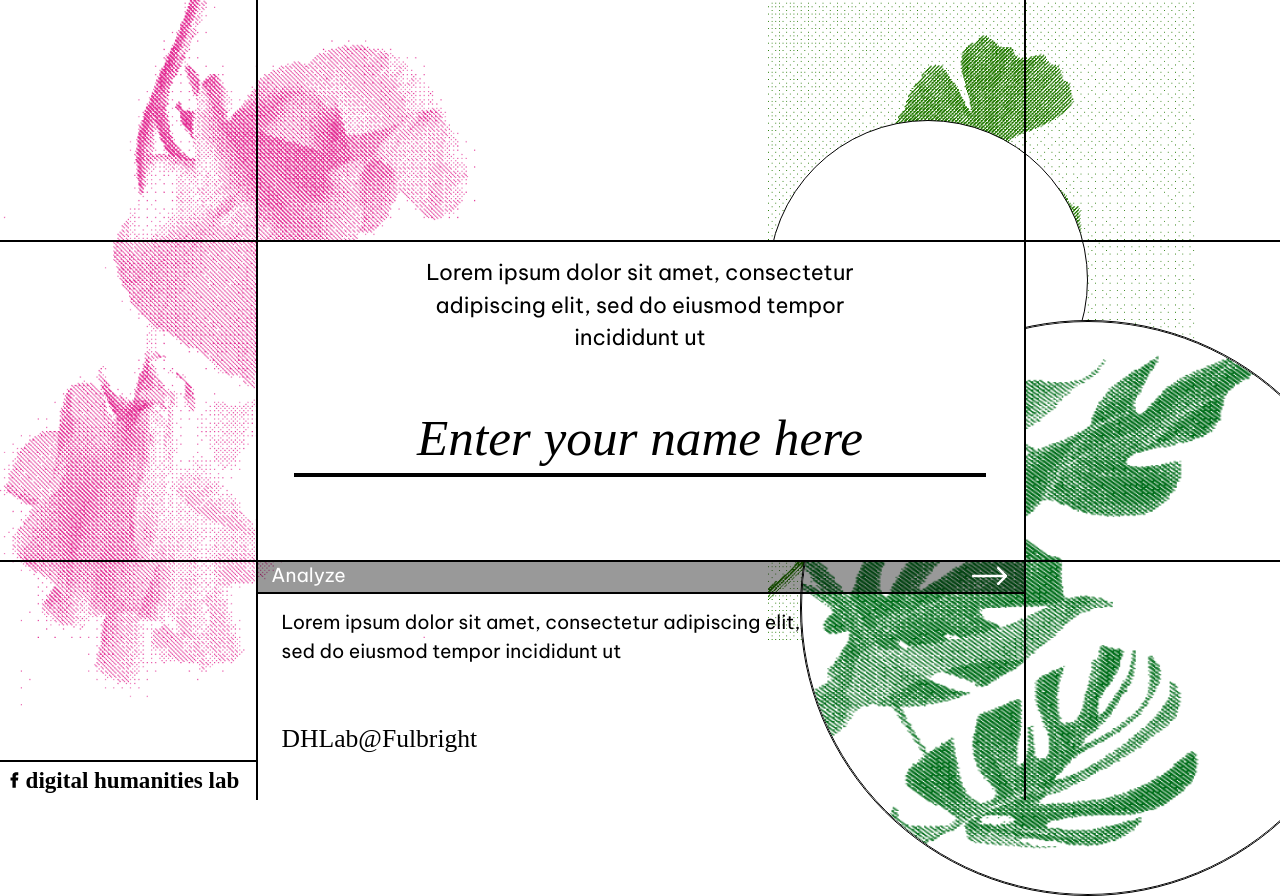
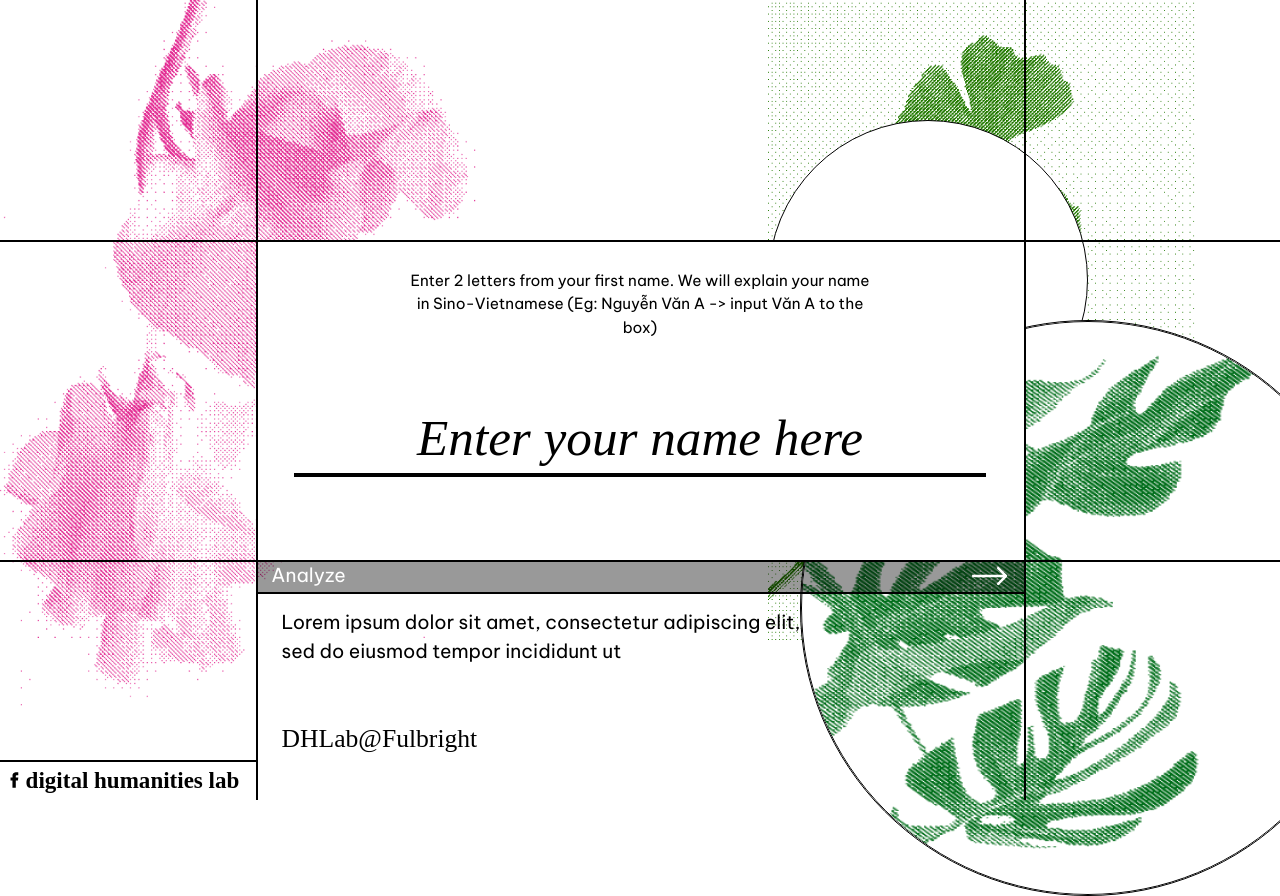
Before and after one commit to DHLabFUV/name-generated, a Next.js app in the folder name_explainer/: page / in a window 1280 px wide. Shown: the top 896 px of the page. Built offline with nearby package versions, Linux system fonts and the light colour scheme; a web font is replaced by a local one.

Commit message:
Deployment update

```diff
--- a/name_explainer/src/app/globals.css
+++ b/name_explainer/src/app/globals.css
@@ -146,7 +146,7 @@
   margin-left: 20%;
   margin-right: 20%;
   color: black;
-  font-size: 1.7vw;
+  font-size: 1.2vw;
   font-family: Be Vietnam Pro;
   font-weight: 400;
   z-index:111;
--- a/name_explainer/src/app/page.js
+++ b/name_explainer/src/app/page.js
@@ -62,7 +62,7 @@ export default function HomePage() {
     </div>
     {/* form */}
     <form id="textform">
-    <div id="textinput">{"Lorem ipsum dolor sit amet, consectetur adipiscing elit, sed do eiusmod tempor incididunt ut"}</div>
+    <div id="textinput">{"Enter 2 letters from your first name. We will explain your name in Sino-Vietnamese (Eg: Nguyễn Văn A -> input Văn A to the box)"}</div>
     {/* <!-- Text field --> */}
     <textarea id='fullnameInput' value={name} onChange={(e) => {
           setName(e.target.value)
@@ -109,9 +109,9 @@ export default function HomePage() {
 {/* Change the url in the open to the fb page */}
 
 <div id="fbContent" onClick={()=>{
-        window.open("https://www.facebook.com", '_blank')}}>{"DHLab@Fulbright"}</div>
+        window.open("https://dhlabfuv.github.io/DHLab-Website-Official/", '_blank')}}>{"DHLab@Fulbright"}</div>
 <button id="fbIcon" onClick={()=>{
-        window.open("https://www.facebook.com", '_blank')}}>
+        window.open("https://dhlabfuv.github.io/DHLab-Website-Official/", '_blank')}}>
   <svg fill="currentColor" height="800px" width="800px" version="1.1" id="Layer_1"
     viewBox="0 0 310 310">
       <g id="XMLID_834_">
@@ -127,7 +127,7 @@ export default function HomePage() {
 
     {/* Change the url in the open to the fb page */}
 <div id="fbicons"  onClick={()=>{
-        window.open("https://www.facebook.com")}}> {"DHLab"} </div>
+        window.open("https://dhlabfuv.github.io/DHLab-Website-Official/")}}> {"DHLab"} </div>
 </div>
   )
 }
```
Also changed, not shown: 1 other file (tests, documents, lock files or other folders).
